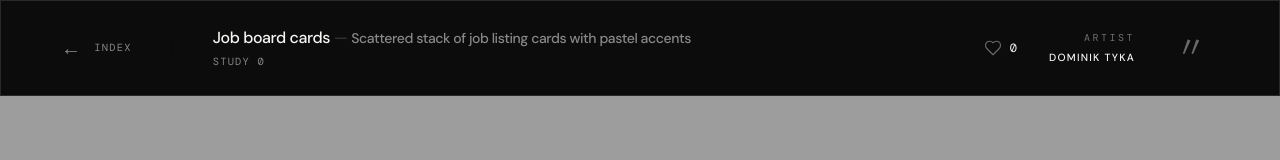
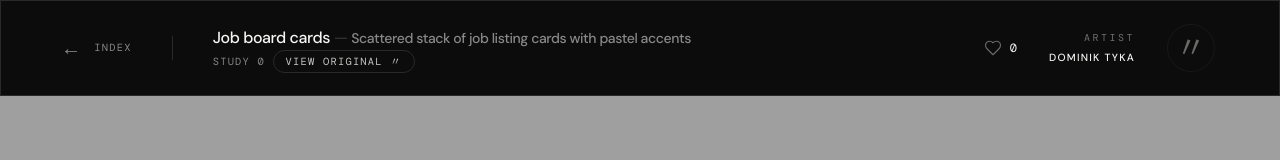
Before and after one commit to Macxim/ditto, a Next.js app: page /dittos/0 in a window 1280 px wide. Shown: the top 160 px of the page. Built offline with nearby package versions, Linux system fonts and the light colour scheme; no server answers; the database is empty; a web font is replaced by a local one.

Commit message:
feat: Add an inline "View original" link

```diff
--- a/app/dittos/[slug]/page.tsx
+++ b/app/dittos/[slug]/page.tsx
@@ -50,19 +50,19 @@ export default async function DittoPage({ params }: { params: { slug: string } }
         <div className="flex items-center gap-10">
           <Link
             href="/"
-            className="group flex items-center gap-4 text-xxs uppercase tracking-[0.3em] hover:text-white transition-all"
+            className="group flex items-center gap-4 text-xxs uppercase tracking-[0.3em] hover:text-[var(--app-accent)] transition-all"
             style={{ color: "var(--app-muted)", fontFamily: "var(--font-mono)" }}
           >
             <span className="text-xl transition-transform group-hover:-translate-x-2 duration-500 ease-spring">←</span>
             Index
           </Link>
-          <div className="h-6 w-px bg-black/10" />
+          <div className="h-6 w-px bg-[var(--app-border)]" />
           <div className="flex flex-col gap-1">
             <h1 className="text-base font-medium tracking-tight" style={{ color: "var(--app-text)" }}>
               {ditto.title} <span className="opacity-30" style={{ color: "var(--app-muted)" }}>—</span> <span className="text-sm" style={{ color: "var(--app-muted)" }}>{ditto.description}</span>
             </h1>
             <p className="text-xxs uppercase tracking-[0.15em] font-mono" style={{ color: "var(--app-muted)" }}>
-              Study {ditto.slug}
+              Study {ditto.slug} <a href={ditto.authorUrl} target="_blank" rel="noopener noreferrer" title="View original" className="text-[var(--app-text)]/80 rounded-full border border-[var(--app-border)] px-3 py-1 hover:bg-[var(--app-surface-hover)] hover:border-[var(--app-border-hover)] transition-all duration-500">View original 〃</a>
             </p>
           </div>
         </div>
@@ -79,7 +79,7 @@ export default async function DittoPage({ params }: { params: { slug: string } }
             </p>
           </div>
           {ditto.authorUrl && (
-            <Link href={ditto.authorUrl} target="_blank" rel="noopener noreferrer" title="View original" className="h-12 w-12 rounded-full border border-black/10 flex items-center justify-center text-3xl opacity-40 hover:opacity-100 hover:scale-110 hover:border-black/20 transition-all duration-500">
+            <Link href={ditto.authorUrl} target="_blank" rel="noopener noreferrer" title="View original" className="h-12 w-12 rounded-full border border-[var(--app-border)] flex items-center justify-center text-3xl opacity-40 hover:opacity-100 hover:scale-110 hover:border-[var(--app-border-hover)] transition-all duration-500" style={{ color: "var(--app-text)" }}>
               〃
             </Link>
           )}
@@ -87,7 +87,7 @@ export default async function DittoPage({ params }: { params: { slug: string } }
       </header>
 
       <main
-        className="flex-1 relative flex flex-col bg-black/[0.03]"
+        className="flex-1 relative flex flex-col bg-[var(--app-surface-hover)]/30"
       >
         {DittoComponent ? (
           <DittoComponent />
```
